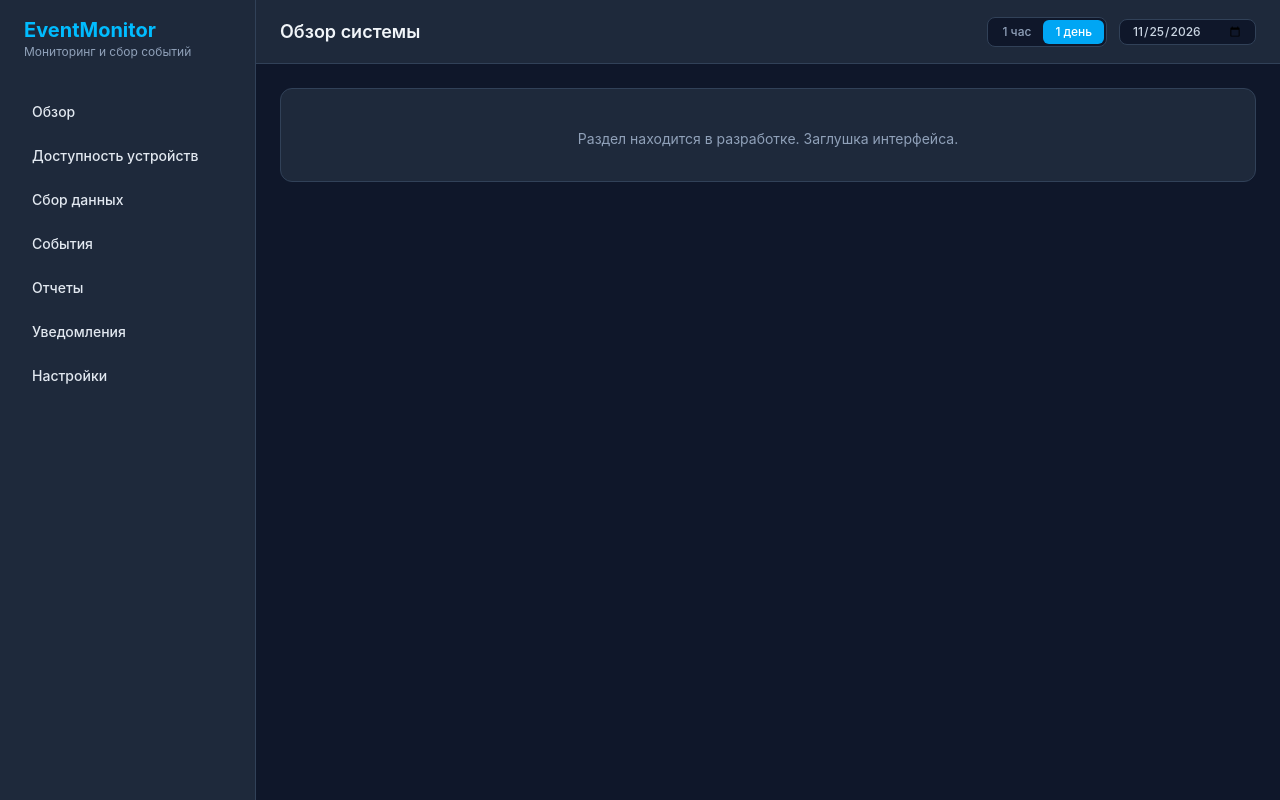
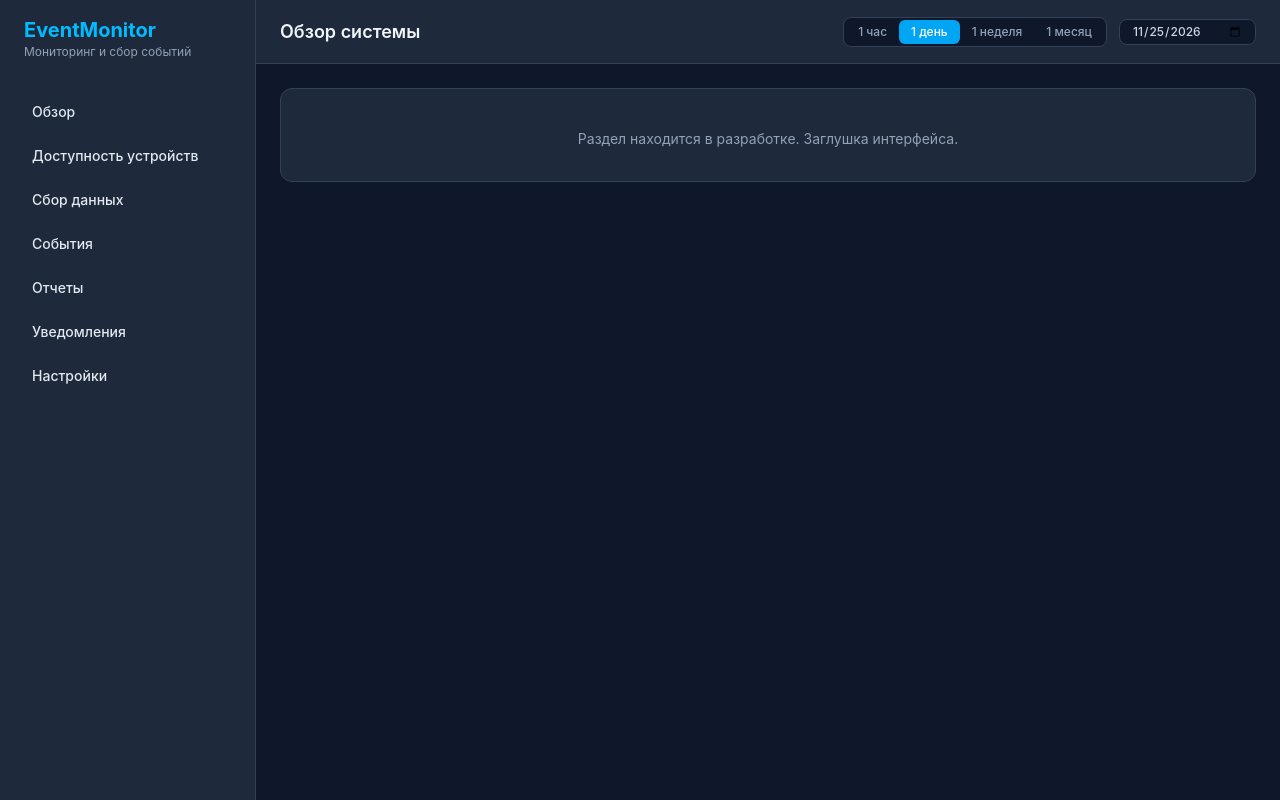
Before and after one commit to mkhaykin/event_collect, a Python web app: template src/apps/web/templates/empty.html in a window 1280 px wide. Run offline with Jinja, Linux system fonts and the light colour scheme; the template is opened without the code that fills it, so the values that code supplies are empty.

Commit message:
fix: period

```diff
--- a/src/apps/web/templates/base.html
+++ b/src/apps/web/templates/base.html
@@ -35,15 +35,35 @@
 
             <!-- Форма глобальных параметров. HTMX-виджеты будут считывать эти поля при запросах -->
             <form id="global-filters" class="flex items-center space-x-3">
-                <div class="bg-[#0f172a] rounded-lg p-0.5 flex border border-slate-700">
-                    <label class="px-3 py-1 text-xs font-medium cursor-pointer rounded-md text-slate-400 has-[:checked]:bg-sky-500 has-[:checked]:text-white">
-                        <input type="radio" name="global_period" value="1h" class="hidden" onchange="htmx.trigger('body', 'globalFilterChanged')">1 час
+                <!-- Единый контейнер переключателя -->
+                <div class="bg-[#0f172a] rounded-lg p-0.5 flex border border-slate-700 select-none">
+
+                    <!-- Вкладка: 1 час -->
+                    <label class="px-3 py-1 text-xs font-medium cursor-pointer rounded-md text-slate-400 hover:text-slate-200 transition-colors duration-150 has-[:checked]:bg-sky-500 has-[:checked]:text-white">
+                        <input type="radio" name="global_period" value="1h" class="hidden" onchange="htmx.trigger('body', 'globalFilterChanged')">
+                        1 час
                     </label>
-                    <label class="px-3 py-1 text-xs font-medium cursor-pointer rounded-md bg-sky-500 text-white has-[:checked]:bg-sky-500 has-[:checked]:text-white">
-                        <input type="radio" name="global_period" value="1d" checked class="hidden" onchange="htmx.trigger('body', 'globalFilterChanged')">1 день
+
+                    <!-- Вкладка: 1 день (checked) -->
+                    <label class="px-3 py-1 text-xs font-medium cursor-pointer rounded-md text-slate-400 hover:text-slate-200 transition-colors duration-150 has-[:checked]:bg-sky-500 has-[:checked]:text-white">
+                        <input type="radio" name="global_period" value="1d" checked class="hidden" onchange="htmx.trigger('body', 'globalFilterChanged')">
+                        1 день
                     </label>
-                    <!-- Остальные радио-кнопки (1w, 1m) делаются аналогично -->
+
+                    <!-- Вкладка: 1 неделя -->
+                    <label class="px-3 py-1 text-xs font-medium cursor-pointer rounded-md text-slate-400 hover:text-slate-200 transition-colors duration-150 has-[:checked]:bg-sky-500 has-[:checked]:text-white">
+                        <input type="radio" name="global_period" value="1w" class="hidden" onchange="htmx.trigger('body', 'globalFilterChanged')">
+                        1 неделя
+                    </label>
+
+                    <!-- Вкладка: 1 месяц -->
+                    <label class="px-3 py-1 text-xs font-medium cursor-pointer rounded-md text-slate-400 hover:text-slate-200 transition-colors duration-150 has-[:checked]:bg-sky-500 has-[:checked]:text-white">
+                        <input type="radio" name="global_period" value="1m" class="hidden" onchange="htmx.trigger('body', 'globalFilterChanged')">
+                        1 месяц
+                    </label>
                 </div>
+
+                <!-- Селектор конкретной даты -->
                 <input type="date" name="global_date" value="2026-11-25" class="bg-[#0f172a] border border-slate-700 rounded-lg px-3 py-1 text-xs font-medium text-slate-300 focus:outline-none focus:border-sky-500" onchange="htmx.trigger('body', 'globalFilterChanged')">
             </form>
         </header>
```
